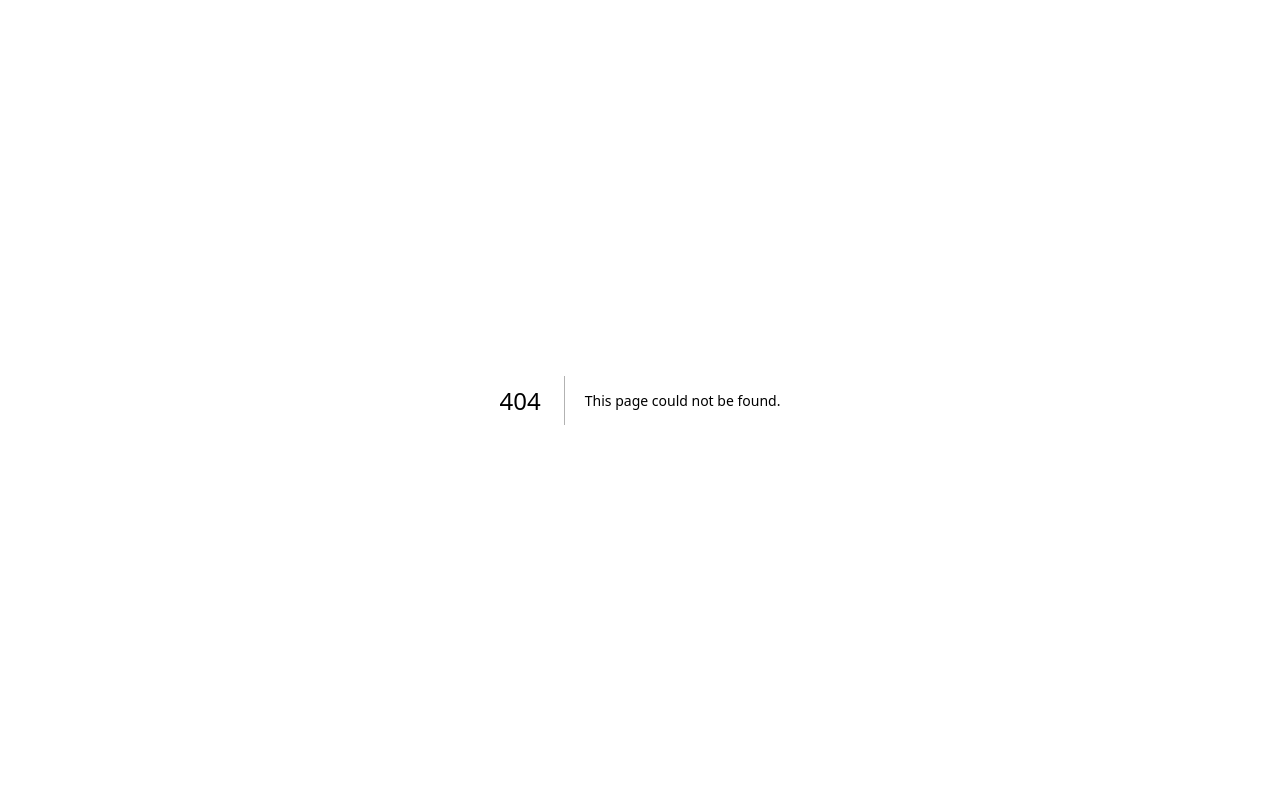
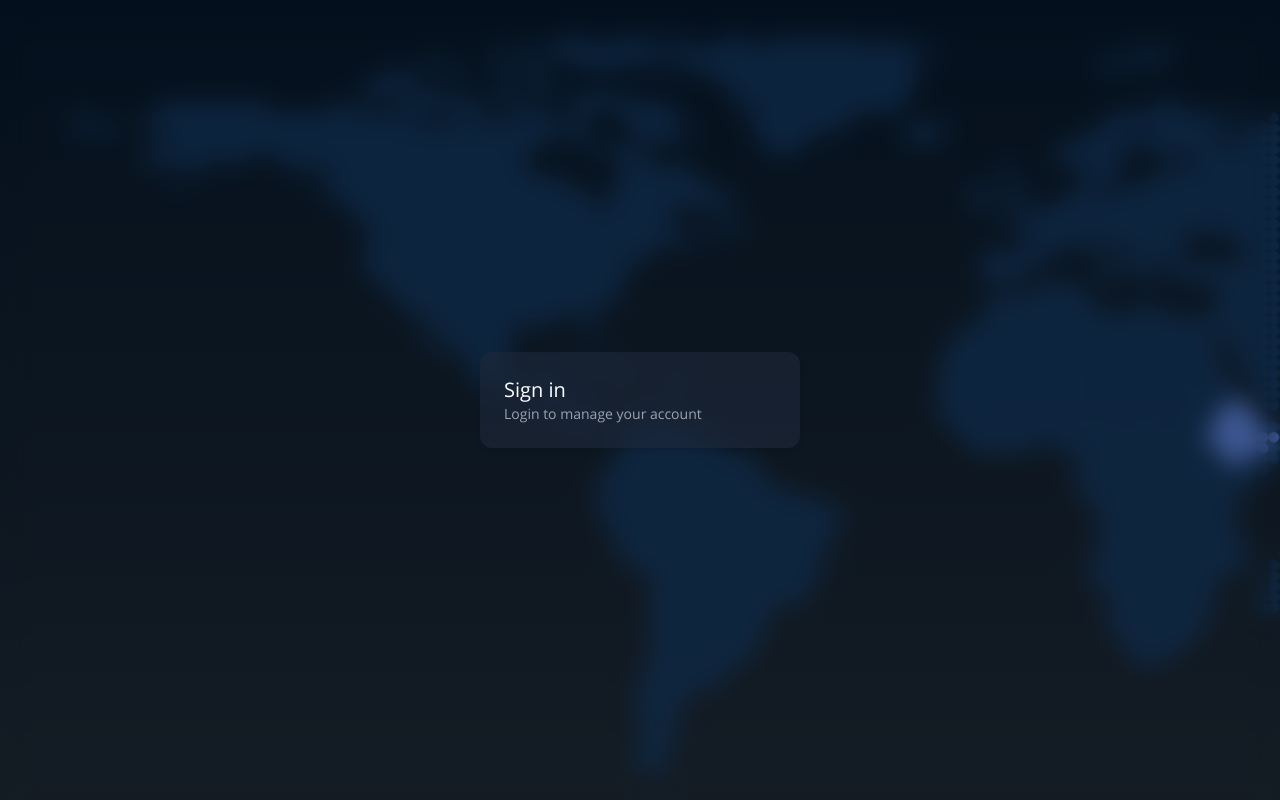
Before and after one commit to Salman-js/qemer, a Next.js app: page /auth in a window 1280 px wide. Before the commit this address had no page. Built offline with nearby package versions, Linux system fonts and the light colour scheme.

Commit message:
first commit

```diff
--- a/package.json
+++ b/package.json
@@ -9,9 +9,11 @@
     "lint": "next lint"
   },
   "dependencies": {
+    "@ant-design/icons": "^5.1.3",
     "@types/node": "20.2.5",
     "@types/react": "18.2.7",
     "@types/react-dom": "18.2.4",
+    "antd": "^5.5.1",
     "autoprefixer": "10.4.14",
     "eslint": "8.41.0",
     "eslint-config-next": "13.4.4",
--- /dev/null
+++ b/src/app/auth/page.tsx
@@ -0,0 +1,19 @@
+import React from 'react';
+
+type indexProps = {};
+
+const index: React.FC<indexProps> = () => {
+  return (
+    <div className='login-container'>
+      <div className='login-main-container'>
+        <div className='login-form-container'>
+          <p className='text-xl text-white'>Sign in</p>
+          <p className='text-sm text-gray-400 font-light'>
+            Login to manage your account
+          </p>
+        </div>
+      </div>
+    </div>
+  );
+};
+export default index;
--- a/src/app/globals.css
+++ b/src/app/globals.css
@@ -1,27 +1,27 @@
 @tailwind base;
 @tailwind components;
 @tailwind utilities;
-
-:root {
-  --foreground-rgb: 0, 0, 0;
-  --background-start-rgb: 214, 219, 220;
-  --background-end-rgb: 255, 255, 255;
+@font-face {
+  font-family: 'Product Sans';
+  font-style: normal;
+  font-weight: 400;
+  src: local('Open Sans'), local('OpenSans'),
+    url(https://fonts.gstatic.com/s/productsans/v5/HYvgU2fE2nRJvZ5JFAumwegdm0LZdjqr5-oayXSOefg.woff2)
+      format('woff2');
 }
-
-@media (prefers-color-scheme: dark) {
-  :root {
-    --foreground-rgb: 255, 255, 255;
-    --background-start-rgb: 0, 0, 0;
-    --background-end-rgb: 0, 0, 0;
-  }
+* {
+  font-family: Product Sans;
 }
-
-body {
-  color: rgb(var(--foreground-rgb));
-  background: linear-gradient(
-      to bottom,
-      transparent,
-      rgb(var(--background-end-rgb))
-    )
-    rgb(var(--background-start-rgb));
+.app {
+  @apply w-full min-h-screen flex flex-col;
 }
+.login-container {
+  @apply bg-no-repeat bg-cover;
+  background-image: url('/loginBg.svg');
+}
+.login-main-container {
+  @apply w-full min-h-screen backdrop-blur-md flex justify-center items-center;
+}
+.login-form-container {
+  @apply w-1/4 rounded-xl p-6 shadow-md backdrop-blur-md bg-slate-800 bg-opacity-60;
+}
--- a/src/app/layout.tsx
+++ b/src/app/layout.tsx
@@ -1,21 +1,21 @@
-import './globals.css'
-import { Inter } from 'next/font/google'
+import './globals.css';
+import { Inter } from 'next/font/google';
 
-const inter = Inter({ subsets: ['latin'] })
+const inter = Inter({ subsets: ['latin'] });
 
 export const metadata = {
-  title: 'Create Next App',
-  description: 'Generated by create next app',
-}
+  title: 'Qemer',
+  description: 'Learn to code',
+};
 
 export default function RootLayout({
   children,
 }: {
-  children: React.ReactNode
+  children: React.ReactNode;
 }) {
   return (
-    <html lang="en">
-      <body className={inter.className}>{children}</body>
+    <html lang='en'>
+      <body className='app'>{children}</body>
     </html>
-  )
+  );
 }
--- a/src/app/page.tsx
+++ b/src/app/page.tsx
@@ -1,113 +1,5 @@
-import Image from 'next/image'
+import Image from 'next/image';
 
 export default function Home() {
-  return (
-    <main className="flex min-h-screen flex-col items-center justify-between p-24">
-      <div className="z-10 w-full max-w-5xl items-center justify-between font-mono text-sm lg:flex">
-        <p className="fixed left-0 top-0 flex w-full justify-center border-b border-gray-300 bg-gradient-to-b from-zinc-200 pb-6 pt-8 backdrop-blur-2xl dark:border-neutral-800 dark:bg-zinc-800/30 dark:from-inherit lg:static lg:w-auto  lg:rounded-xl lg:border lg:bg-gray-200 lg:p-4 lg:dark:bg-zinc-800/30">
-          Get started by editing&nbsp;
-          <code className="font-mono font-bold">src/app/page.tsx</code>
-        </p>
-        <div className="fixed bottom-0 left-0 flex h-48 w-full items-end justify-center bg-gradient-to-t from-white via-white dark:from-black dark:via-black lg:static lg:h-auto lg:w-auto lg:bg-none">
-          <a
-            className="pointer-events-none flex place-items-center gap-2 p-8 lg:pointer-events-auto lg:p-0"
-            href="https://vercel.com?utm_source=create-next-app&utm_medium=appdir-template&utm_campaign=create-next-app"
-            target="_blank"
-            rel="noopener noreferrer"
-          >
-            By{' '}
-            <Image
-              src="/vercel.svg"
-              alt="Vercel Logo"
-              className="dark:invert"
-              width={100}
-              height={24}
-              priority
-            />
-          </a>
-        </div>
-      </div>
-
-      <div className="relative flex place-items-center before:absolute before:h-[300px] before:w-[480px] before:-translate-x-1/2 before:rounded-full before:bg-gradient-radial before:from-white before:to-transparent before:blur-2xl before:content-[''] after:absolute after:-z-20 after:h-[180px] after:w-[240px] after:translate-x-1/3 after:bg-gradient-conic after:from-sky-200 after:via-blue-200 after:blur-2xl after:content-[''] before:dark:bg-gradient-to-br before:dark:from-transparent before:dark:to-blue-700 before:dark:opacity-10 after:dark:from-sky-900 after:dark:via-[#0141ff] after:dark:opacity-40 before:lg:h-[360px]">
-        <Image
-          className="relative dark:drop-shadow-[0_0_0.3rem_#ffffff70] dark:invert"
-          src="/next.svg"
-          alt="Next.js Logo"
-          width={180}
-          height={37}
-          priority
-        />
-      </div>
-
-      <div className="mb-32 grid text-center lg:mb-0 lg:grid-cols-4 lg:text-left">
-        <a
-          href="https://nextjs.org/docs?utm_source=create-next-app&utm_medium=appdir-template&utm_campaign=create-next-app"
-          className="group rounded-lg border border-transparent px-5 py-4 transition-colors hover:border-gray-300 hover:bg-gray-100 hover:dark:border-neutral-700 hover:dark:bg-neutral-800/30"
-          target="_blank"
-          rel="noopener noreferrer"
-        >
-          <h2 className={`mb-3 text-2xl font-semibold`}>
-            Docs{' '}
-            <span className="inline-block transition-transform group-hover:translate-x-1 motion-reduce:transform-none">
-              -&gt;
-            </span>
-          </h2>
-          <p className={`m-0 max-w-[30ch] text-sm opacity-50`}>
-            Find in-depth information about Next.js features and API.
-          </p>
-        </a>
-
-        <a
-          href="https://nextjs.org/learn?utm_source=create-next-app&utm_medium=appdir-template-tw&utm_campaign=create-next-app"
-          className="group rounded-lg border border-transparent px-5 py-4 transition-colors hover:border-gray-300 hover:bg-gray-100 hover:dark:border-neutral-700 hover:dark:bg-neutral-800 hover:dark:bg-opacity-30"
-          target="_blank"
-          rel="noopener noreferrer"
-        >
-          <h2 className={`mb-3 text-2xl font-semibold`}>
-            Learn{' '}
-            <span className="inline-block transition-transform group-hover:translate-x-1 motion-reduce:transform-none">
-              -&gt;
-            </span>
-          </h2>
-          <p className={`m-0 max-w-[30ch] text-sm opacity-50`}>
-            Learn about Next.js in an interactive course with&nbsp;quizzes!
-          </p>
-        </a>
-
-        <a
-          href="https://vercel.com/templates?framework=next.js&utm_source=create-next-app&utm_medium=appdir-template&utm_campaign=create-next-app"
-          className="group rounded-lg border border-transparent px-5 py-4 transition-colors hover:border-gray-300 hover:bg-gray-100 hover:dark:border-neutral-700 hover:dark:bg-neutral-800/30"
-          target="_blank"
-          rel="noopener noreferrer"
-        >
-          <h2 className={`mb-3 text-2xl font-semibold`}>
-            Templates{' '}
-            <span className="inline-block transition-transform group-hover:translate-x-1 motion-reduce:transform-none">
-              -&gt;
-            </span>
-          </h2>
-          <p className={`m-0 max-w-[30ch] text-sm opacity-50`}>
-            Explore the Next.js 13 playground.
-          </p>
-        </a>
-
-        <a
-          href="https://vercel.com/new?utm_source=create-next-app&utm_medium=appdir-template&utm_campaign=create-next-app"
-          className="group rounded-lg border border-transparent px-5 py-4 transition-colors hover:border-gray-300 hover:bg-gray-100 hover:dark:border-neutral-700 hover:dark:bg-neutral-800/30"
-          target="_blank"
-          rel="noopener noreferrer"
-        >
-          <h2 className={`mb-3 text-2xl font-semibold`}>
-            Deploy{' '}
-            <span className="inline-block transition-transform group-hover:translate-x-1 motion-reduce:transform-none">
-              -&gt;
-            </span>
-          </h2>
-          <p className={`m-0 max-w-[30ch] text-sm opacity-50`}>
-            Instantly deploy your Next.js site to a shareable URL with Vercel.
-          </p>
-        </a>
-      </div>
-    </main>
-  )
+  return <main className=''>Hello</main>;
 }
```
Also changed, not shown: public/loginBg.svg (added), 1 other file (tests, documents, lock files or other folders).
